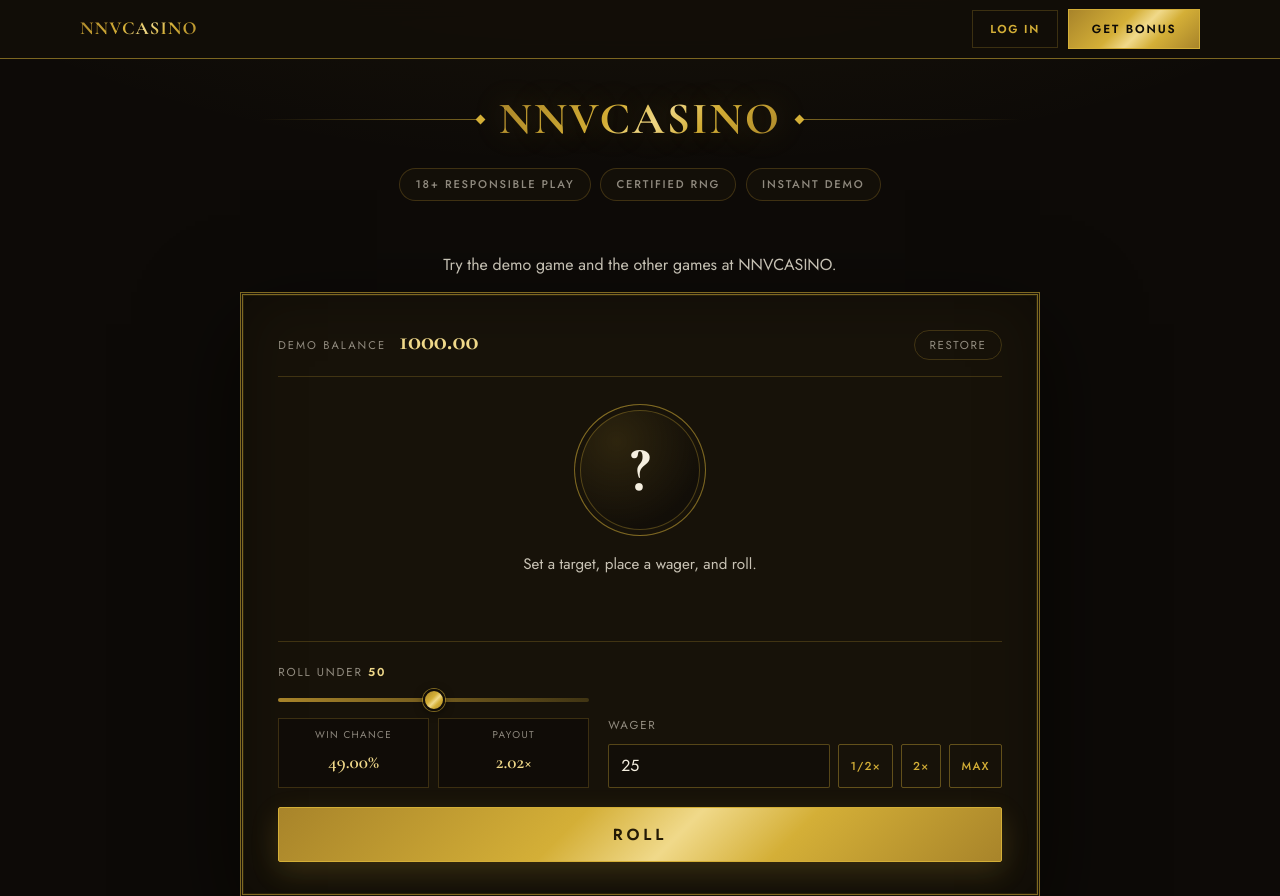
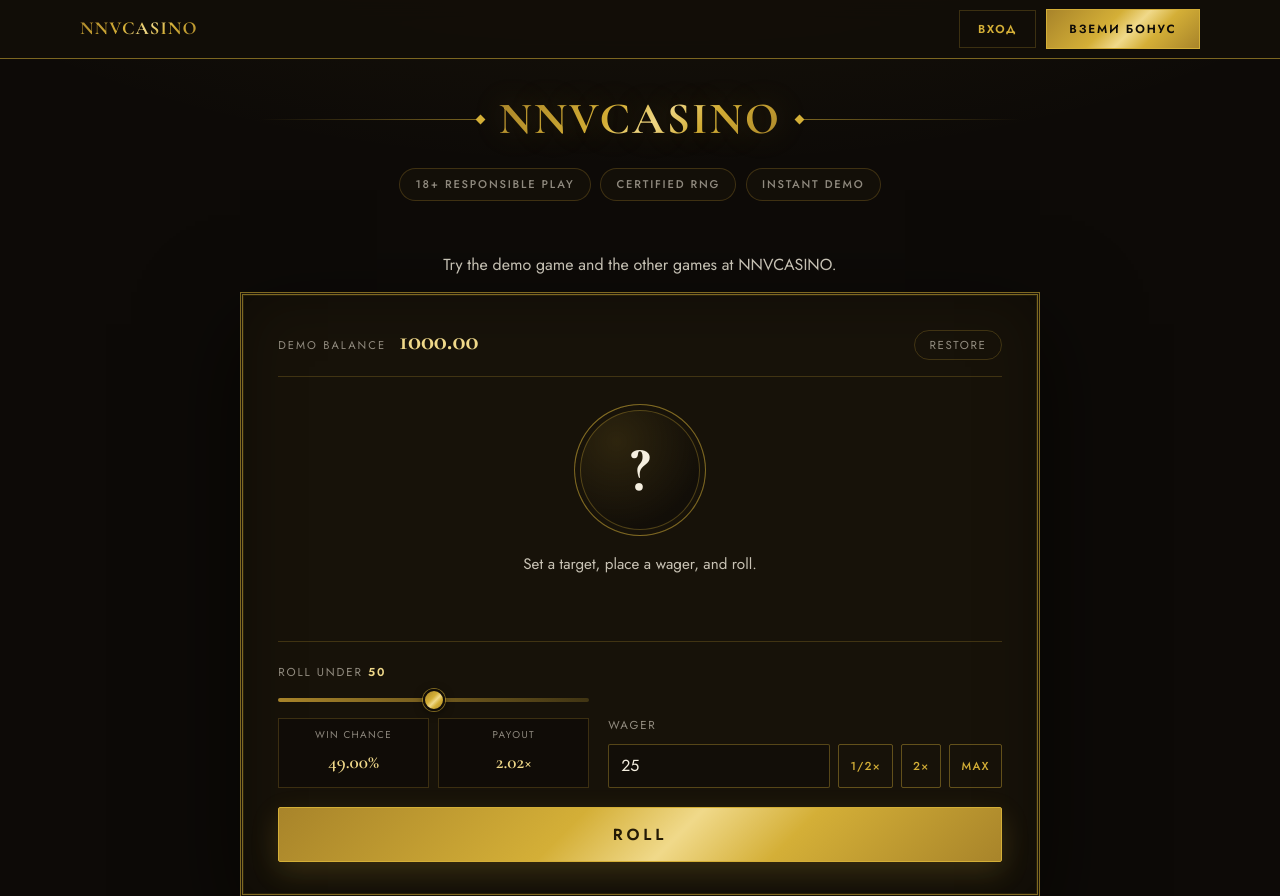
Before and after one commit to Bibop02/nnv-casino-bg-4, a plain HTML site: page index.html in a window 1280 px wide. Shown: the top 896 px of the page. Drawn offline with nearby package versions, Linux system fonts and the light colour scheme.

Commit message:
Localize sticky CTA buttons (bg)

```diff
--- a/index.html
+++ b/index.html
@@ -202,8 +202,8 @@
     <div class="rl-rail-8f743028">
     <span class="rl-rail-brand-8f743028">NNVCASINO</span>
     <span class="rl-rail-pair-8f743028">
-        <a class="rl-rail-in-8f743028" data-cta="secondary" href="https://nnv-casino-bg.com/" target="_blank" rel="noopener">Log in</a>
-        <a class="rl-rail-go-8f743028" data-cta="primary" href="https://nnv-casino-bg.com/" target="_blank" rel="noopener">Get bonus</a>
+        <a class="rl-rail-in-8f743028" data-cta="secondary" href="https://nnv-casino-bg.com/" target="_blank" rel="noopener">Вход</a>
+        <a class="rl-rail-go-8f743028" data-cta="primary" href="https://nnv-casino-bg.com/" target="_blank" rel="noopener">Вземи бонус</a>
     </span>
 </div>
 
```
